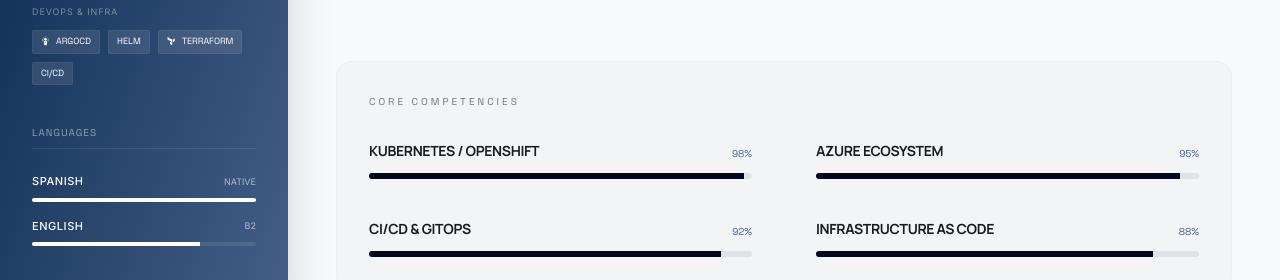
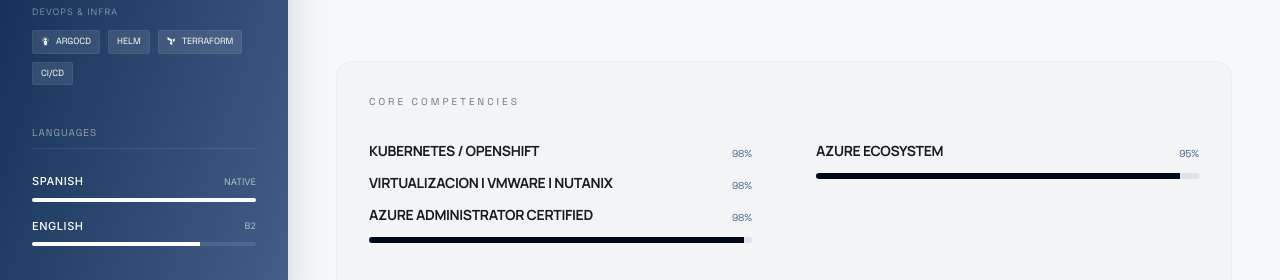
Before and after one commit to ecleto/endricleto, a plain HTML site: page index.html in a window 1280 px wide. Shown: the part 489-769 px from the top of the page. Drawn offline with nearby package versions, Linux system fonts and the light colour scheme.

Commit message:
Update index.html

```diff
--- a/index.html
+++ b/index.html
@@ -233,6 +233,14 @@
 <div class="space-y-3">
 <div class="flex justify-between items-end">
 <span class="font-headline font-bold text-sm tracking-tight uppercase">Kubernetes / OpenShift</span>
+<span class="font-label text-[10px] text-secondary">98%</span>
+</div>
+<div class="flex justify-between items-end">
+<span class="font-headline font-bold text-sm tracking-tight uppercase">Virtualizacion | VMware | NUTANIX </span>
+<span class="font-label text-[10px] text-secondary">98%</span>
+</div>
+<div class="flex justify-between items-end">
+<span class="font-headline font-bold text-sm tracking-tight uppercase">Azure Administrator Certified </span>
 <span class="font-label text-[10px] text-secondary">98%</span>
 </div>
 <div class="h-1.5 w-full bg-surface-container-highest rounded-full overflow-hidden">
```
